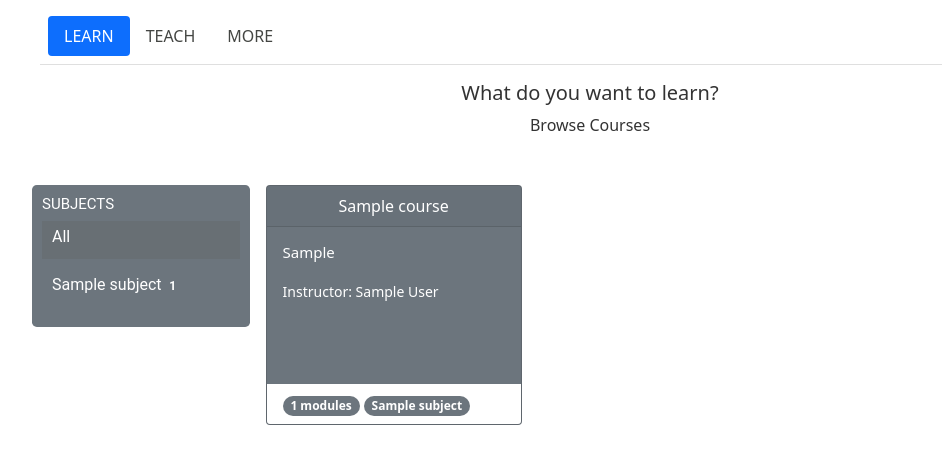
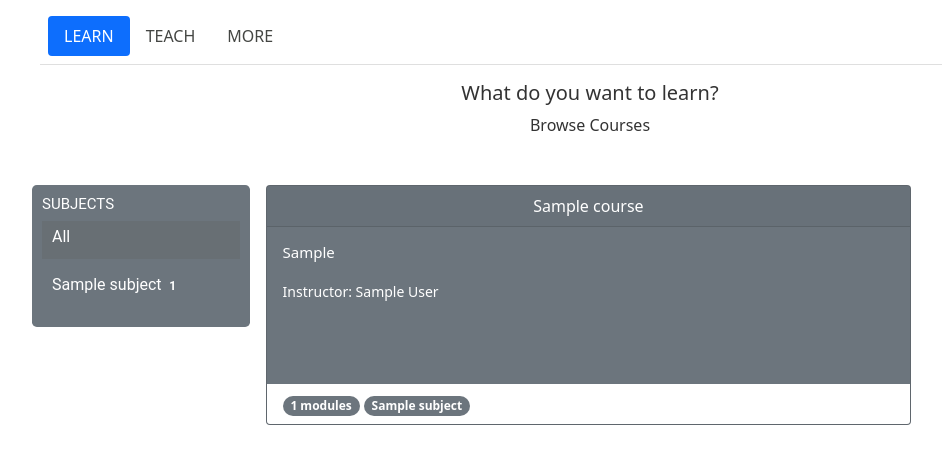
Before and after one commit to stevelab1/edusites, a Django app: page / in a window 1280 px wide. Shown: the part 89-553 px from the top of the page, without its empty margins (50-992 px from the left). Run offline with Django 3.2, Linux system fonts and the light colour scheme; tables that the repository leaves empty hold one stand-in row (values such as "Sample post"); some libraries are stand-ins or nearby versions.

Commit message:
homepage responsive

```diff
--- a/courses/templates/courses/course/list.html
+++ b/courses/templates/courses/course/list.html
@@ -91,7 +91,7 @@
         {% with subject=course.subject %}
          <div class="col-sm">
            <a href="{% url "course_detail" course.slug %}">
-           <div class="card border-muted text-white bg-secondary mb-3" style="min-width: 11.8rem; max-width: 16rem; height: 15rem">
+           <div class="card border-muted text-white bg-secondary mb-3" style="min-width: 11.8rem; max-width: 45rem; height: 15rem">
              <div class="card-header text-center">{{ course.title }}</div>
              <div class="card-body">
 <!--               <h5 class="card-title">{{ course.overview }}</h5>-->
```
